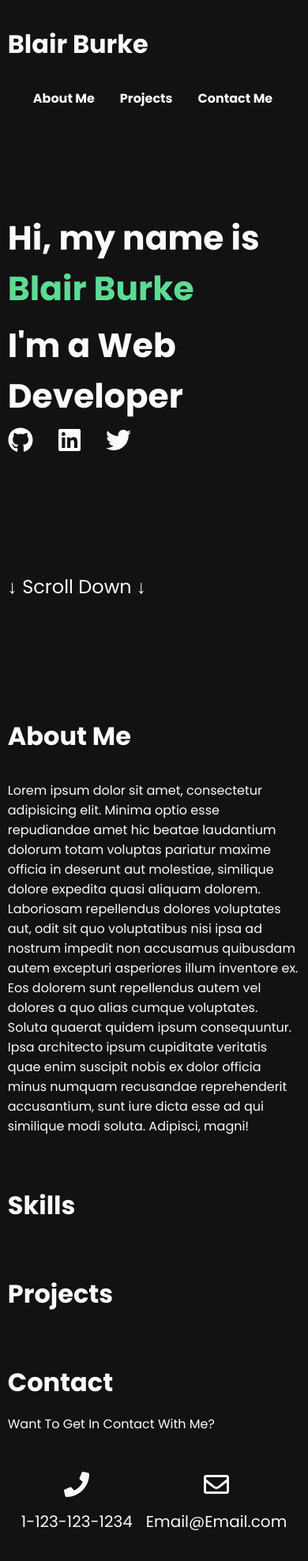
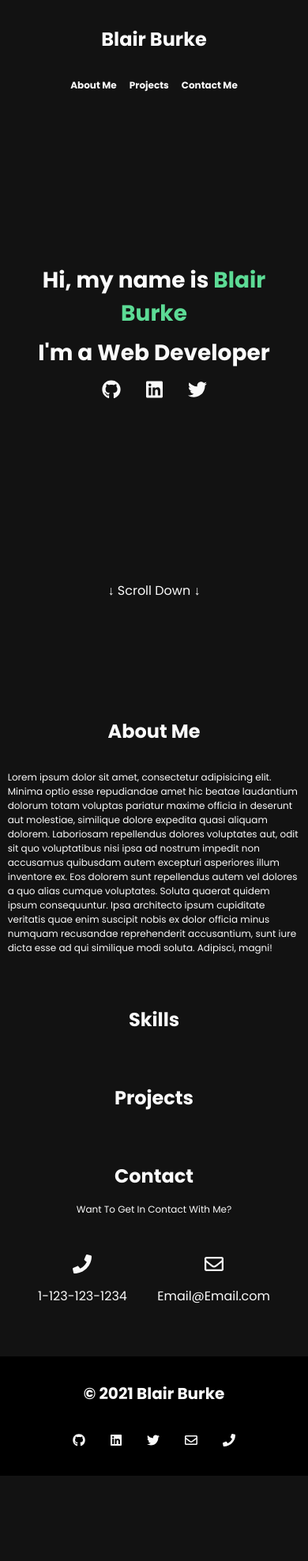
Before and after one commit to BB2455/Portfolio-2021, a Gatsby site: page / in a window 390 px wide. Shown: the top 1976 px of the page at 79% size. After the commit the page ends 1868 px from the top, so only its background shows below. Built offline with nearby package versions, Linux system fonts and the light colour scheme; Gatsby itself is replaced by a stand-in of ours.

Commit message:
now responsive

```diff
--- a/src/components/Contact/Contact.styled.js
+++ b/src/components/Contact/Contact.styled.js
@@ -1,10 +1,16 @@
 import styled from "styled-components";
 import theme from "../../themes/theme";
+import { device } from "../Devices";
+import { P } from "../shared";
 
 export const ContactContainer = styled.div`
   display: flex;
   justify-content: space-evenly;
   padding: 3rem 0 2rem 0;
+  @media ${device.xsm} {
+    flex-direction: column;
+    padding-top: 1rem;
+  }
 `;
 
 export const ContactCard = styled.div`
@@ -13,6 +19,12 @@ export const ContactCard = styled.div`
   justify-content: center;
   align-items: center;
   font-size: 2rem;
+  @media ${device.sm} {
+    font-size: 1.5rem;
+  }
+  @media ${device.xsm} {
+    margin: 0.5rem 0;
+  }
 `;
 
 export const ContactLink = styled.a`
@@ -23,4 +35,13 @@ export const ContactLink = styled.a`
   &:hover {
     color: #5cdb95;
   }
+  @media ${device.sm} {
+    font-size: 1rem;
+  }
 `;
+
+export const ContactText = styled(P)`
+  @media ${device.sm} {
+    text-align: center;
+  }
+`;
--- a/src/components/Contact/index.jsx
+++ b/src/components/Contact/index.jsx
@@ -1,6 +1,11 @@
 import * as React from "react";
-import { Title, P, Section } from "../shared";
-import { ContactContainer, ContactCard, ContactLink } from "./Contact.styled";
+import { Title, Section } from "../shared";
+import {
+  ContactContainer,
+  ContactCard,
+  ContactLink,
+  ContactText,
+} from "./Contact.styled";
 import { FontAwesomeIcon } from "@fortawesome/react-fontawesome";
 import { faPhone } from "@fortawesome/free-solid-svg-icons";
 import { faEnvelope } from "@fortawesome/free-regular-svg-icons";
@@ -10,7 +15,7 @@ const Contact = () => {
   return (
     <Section id="contact">
       <Title padding="0 0 1rem 0">Contact</Title>
-      <P>Want To Get In Contact With Me?</P>
+      <ContactText>Want To Get In Contact With Me?</ContactText>
       <ContactContainer>
         <ContactCard>
           <FontAwesomeIcon icon={faPhone} />
--- a/src/components/Devices.js
+++ b/src/components/Devices.js
@@ -1,6 +1,7 @@
 export const device = {
-  sm: "(min-width: 500px)",
-  md: "(min-width: 768px)",
-  lg: "(min-width: 1024px)",
-  xlg: "(min-width: 1440px)",
+  xsm: "(max-width: 300px)",
+  sm: "(max-width: 550px)",
+  md: "(max-width: 800px)",
+  lg: "(max-width: 1024px)",
+  xlg: "(max-width: 1440px)",
 };
--- a/src/components/Footer/Footer.styled.js
+++ b/src/components/Footer/Footer.styled.js
@@ -1,28 +1,50 @@
 import styled from "styled-components";
 import theme from "../../themes/theme";
 import { Title } from "../shared";
+import { device } from "../Devices";
 
 export const FooterWrapper = styled.div`
   width: 100%;
   background: #000;
+  @media ${device.sm} {
+    text-align: center;
+  }
 `;
 
 export const IconLink = styled.a`
   text-decoration: none;
-  margin-left: 2rem;
+  padding-left: 2rem;
   color: ${theme.mainColor};
   font-size: 1.5rem;
   &:hover {
     color: #5cdb95;
   }
+  @media ${device.md} {
+    font-size: 1.25rem;
+    padding-left: 1.5rem;
+  }
+  @media ${device.sm} {
+    padding: 0 1rem;
+    font-size: 1rem;
+  }
 `;
 
 export const FooterTitle = styled(Title)`
   font-size: 1.5rem;
+  @media ${device.sm} {
+    font-size: 1.25rem;
+  }
+  @media ${device.xsm} {
+    font-size: 1rem;
+  }
 `;
 
 export const FooterContainer = styled.div`
   display: flex;
   justify-content: space-between;
   align-items: center;
+  @media ${device.sm} {
+    flex-direction: column;
+    padding-bottom: 2rem;
+  }
 `;
--- a/src/components/Landing/Landing.styled.js
+++ b/src/components/Landing/Landing.styled.js
@@ -1,5 +1,5 @@
 import styled, { keyframes } from "styled-components";
-// import { device } from "../Devices";
+import { device } from "../Devices";
 import theme from "../../themes/theme";
 
 export const LandingWrapper = styled.div`
@@ -9,12 +9,24 @@ export const LandingWrapper = styled.div`
   flex-direction: column;
   justify-content: center;
   position: relative;
+  @media ${device.sm} {
+    text-align: center;
+  }
 `;
 
 export const LandingTitle = styled.h1`
-  font-size: 2.65rem;
+  font-size: 2.875;
   color: ${(props) => props.color};
   margin-bottom: 0.5rem;
+  @media ${device.xlg} {
+    font-size: 2.625rem;
+  }
+  @media ${device.md} {
+    font-size: 2rem;
+  }
+  @media ${device.sm} {
+    font-size: 1.75rem;
+  }
 `;
 
 const scrollAnimation = keyframes`
@@ -25,9 +37,20 @@ const scrollAnimation = keyframes`
 export const LandingText = styled.h2`
   position: absolute;
   bottom: 10%;
-  font-size: 1.5rem;
+  font-size: 1.75rem;
   font-weight: 400;
   animation: ${scrollAnimation} 2s ease-out infinite;
+  @media ${device.xlg} {
+    font-size: 1.5rem;
+  }
+  @media ${device.md} {
+    font-size: 1.25rem;
+  }
+  @media ${device.sm} {
+    font-size: 1rem;
+    left: 50%;
+    transform: translateX(-50%);
+  }
 `;
 
 LandingTitle.defaultProps = {
@@ -38,7 +61,12 @@ export const IconLink = styled.a`
   text-decoration: none;
   margin-right: 2rem;
   color: ${theme.mainColor};
+  font-size: 2rem;
   &:hover {
     color: #5cdb95;
   }
+  @media ${device.sm} {
+    margin: 0 1rem;
+    font-size: 1.5rem;
+  }
 `;
--- a/src/components/Landing/index.jsx
+++ b/src/components/Landing/index.jsx
@@ -23,16 +23,16 @@ const Landing = () => {
       <LandingTitle>I'm a Web Developer</LandingTitle>
       <div>
         <IconLink href="https://github.com/BB2455" target="_blank">
-          <FontAwesomeIcon icon={faGithub} size="2x" />
+          <FontAwesomeIcon icon={faGithub} />
         </IconLink>
         <IconLink
           href="https://www.linkedin.com/in/blair-burke-8b285a203/"
           target="_blank"
         >
-          <FontAwesomeIcon icon={faLinkedin} size="2x" />
+          <FontAwesomeIcon icon={faLinkedin} />
         </IconLink>
         <IconLink href="https://twitter.com/BlairCodes" target="_blank">
-          <FontAwesomeIcon icon={faTwitter} size="2x" />
+          <FontAwesomeIcon icon={faTwitter} />
         </IconLink>
       </div>
       <LandingText>&darr; Scroll Down &darr; </LandingText>
--- a/src/components/NavBar/NavBar.styled.js
+++ b/src/components/NavBar/NavBar.styled.js
@@ -1,6 +1,5 @@
 import styled from "styled-components";
-// import { device } from "../Devices";
-// import GatsbyLink from "gatsby-link";
+import { device } from "../Devices";
 import theme from "../../themes/theme";
 
 export const Nav = styled.div`
@@ -11,6 +10,10 @@ export const Nav = styled.div`
   justify-content: space-between;
   align-items: center;
   flex-wrap: wrap;
+  @media ${device.sm} {
+    flex-direction: column;
+    justify-content: center;
+  }
 `;
 
 export const NavLinks = styled.div`
@@ -18,8 +21,8 @@ export const NavLinks = styled.div`
 `;
 
 export const NavLink = styled.h2`
-  font-size: 1rem;
-  margin-left: 2rem;
+  font-size: 1.25rem;
+  margin-left: 2.25rem;
   text-decoration: none;
   font-weight: 700;
   color: ${theme.mainColor};
@@ -27,4 +30,16 @@ export const NavLink = styled.h2`
     color: #5cdb95;
   }
   cursor: pointer;
+
+  @media ${device.xlg} {
+    font-size: 1rem;
+    margin-left: 2rem;
+  }
+  @media ${device.md} {
+    font-size: 0.75rem;
+    margin-left: 1.5rem;
+  }
+  @media ${device.sm} {
+    margin: 0 0.5rem;
+  }
 `;
--- a/src/components/shared/Container.styled.js
+++ b/src/components/shared/Container.styled.js
@@ -2,21 +2,20 @@ import styled from "styled-components";
 import { device } from "../Devices";
 
 export const Container = styled.div`
-  max-width: 95%;
+  max-width: 1200px;
   margin: 0 auto;
   display: ${(props) => props.display};
-  @media ${device.sm} {
-    max-width: 475px;
-    maargin: 0;
+  @media ${device.xlg} {
+    max-width: 900px;
+  }
+  @media ${device.lg} {
+    max-width: 700px;
   }
   @media ${device.md} {
-    max-width: 700px;
+    max-width: 475px;
   }
-  @media ${device.lg} {
-    max-width: 900px;
-  }
-  @media ${device.xlg} {
-    max-width: 1200px;
+  @media ${device.sm} {
+    max-width: 95%;
   }
 `;
 
--- a/src/components/shared/P.styled.js
+++ b/src/components/shared/P.styled.js
@@ -1,10 +1,18 @@
 import styled from "styled-components";
+import { device } from "../Devices";
 
 export const P = styled.p`
   color: ${(props) => props.color};
-  font-size: 1rem;
+  font-size: 1.25rem;
   font-weight: 400;
   margin: ${(props) => props.margin};
+
+  @media ${device.xlg} {
+    font-size: 1rem;
+  }
+  @media ${device.md} {
+    font-size: 0.75rem;
+  }
 `;
 
 P.defaultProps = {
--- a/src/components/shared/Title.styled.js
+++ b/src/components/shared/Title.styled.js
@@ -1,9 +1,21 @@
 import styled from "styled-components";
-// import { device } from "../Devices";
+import { device } from "../Devices";
 
 export const Title = styled.h1`
-  font-size: 2rem;
+  font-size: 2.5rem;
   padding: ${(props) => props.padding};
+  @media ${device.xlg} {
+    font-size: 2rem;
+  }
+  @media ${device.md} {
+    font-size: 1.5rem;
+  }
+  @media ${device.sm} {
+    text-align: center;
+  }
+  @media ${device.xsm} {
+    font-size: 1rem;
+  }
 `;
 
 Title.defaultProps = {
```
